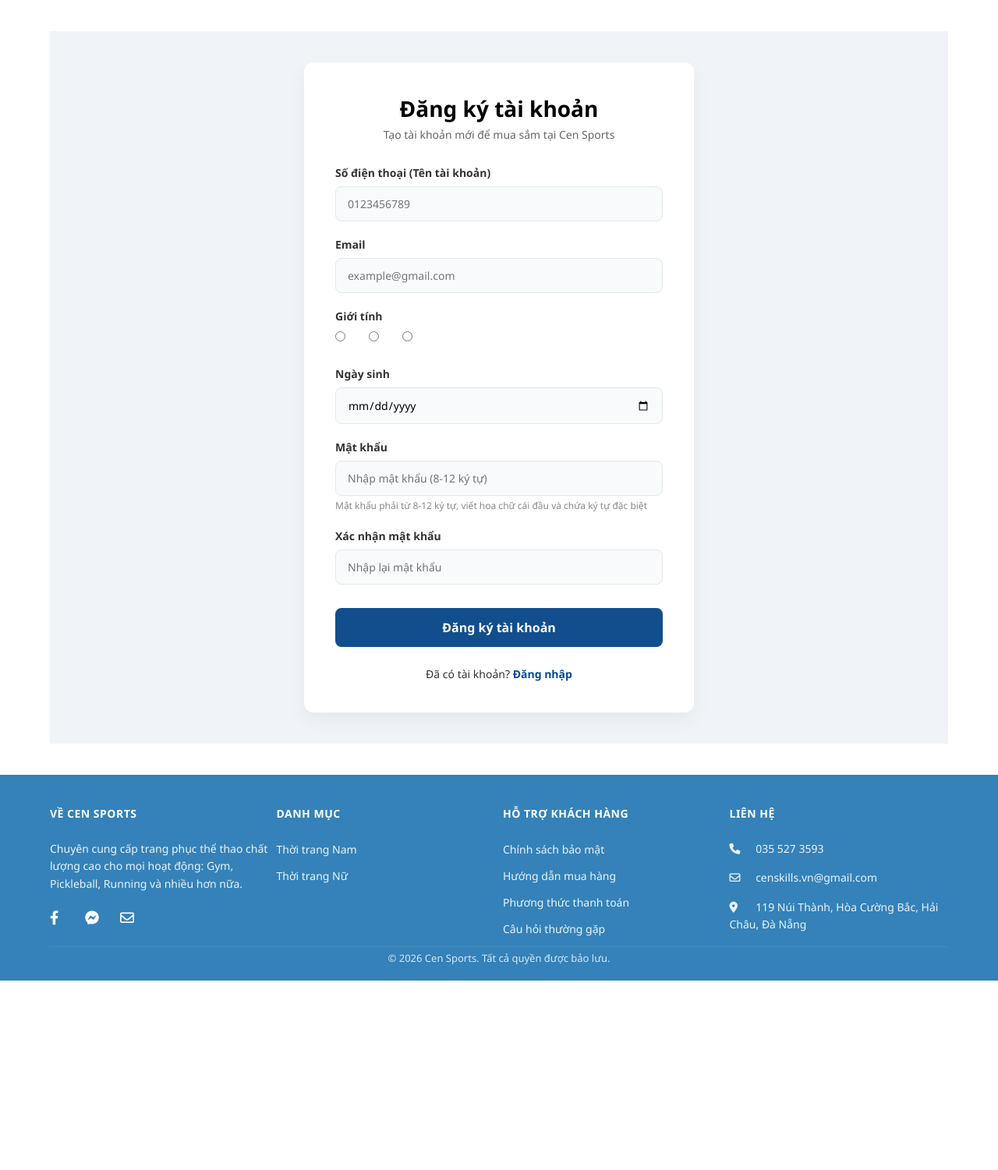
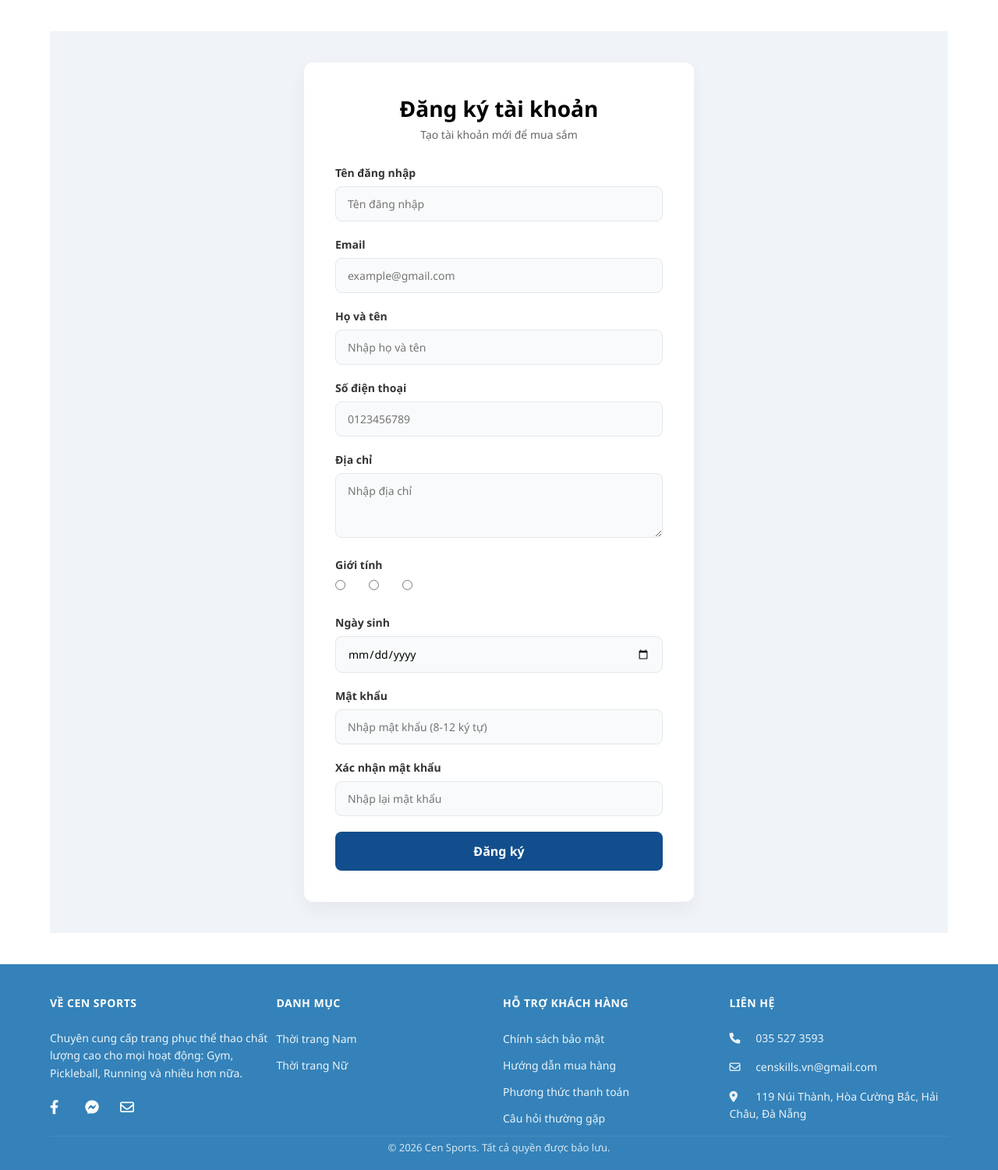
Before and after one commit to tiendung-nguyent/WebsiteThoiTrang_Django, a Django app: page /accounts/register/ in a window 1280 px wide. Shown: the part 76-1577 px from the top of the page at 78% size. Before the commit the page ends 1334 px from the top, so only its background shows below. Run offline with Django 5.2, Linux system fonts and the light colour scheme.

Commit message:
hellu ae 3h40

```diff
--- a/Nhom1_ChuDe1/accounts/forms.py
+++ b/Nhom1_ChuDe1/accounts/forms.py
@@ -2,38 +2,98 @@ from django import forms
 from django.contrib.auth.models import User
 from .models import Profile
 
+
 class UserRegistrationForm(forms.ModelForm):
-    password = forms.CharField(widget=forms.PasswordInput(attrs={'placeholder': 'Nhập mật khẩu (8-12 ký tự)'}))
-    confirm_password = forms.CharField(widget=forms.PasswordInput(attrs={'placeholder': 'Nhập lại mật khẩu'}))
+    password = forms.CharField(
+        widget=forms.PasswordInput(
+            attrs={'placeholder': 'Nhập mật khẩu (8-12 ký tự)'}
+        )
+    )
 
-    gender = forms.ChoiceField(choices=Profile.GENDER_CHOICES, widget=forms.RadioSelect)
-    birth_date = forms.DateField(widget=forms.DateInput(attrs={'type': 'date'}))
-    phone_number = forms.CharField(max_length=15, widget=forms.TextInput(attrs={'placeholder': '0123456789'}))
+    confirm_password = forms.CharField(
+        widget=forms.PasswordInput(
+            attrs={'placeholder': 'Nhập lại mật khẩu'}
+        )
+    )
+
+    full_name = forms.CharField(
+        max_length=100,
+        widget=forms.TextInput(
+            attrs={'placeholder': 'Nhập họ và tên'}
+        )
+    )
+
+    gender = forms.ChoiceField(
+        choices=Profile.GENDER_CHOICES,
+        widget=forms.RadioSelect
+    )
+
+    birth_date = forms.DateField(
+        widget=forms.DateInput(
+            attrs={'type': 'date'}
+        )
+    )
+
+    phone_number = forms.CharField(
+        max_length=15,
+        widget=forms.TextInput(
+            attrs={'placeholder': '0123456789'}
+        )
+    )
+
+    address = forms.CharField(
+        required=False,
+        widget=forms.Textarea(
+            attrs={
+                'placeholder': 'Nhập địa chỉ',
+                'rows': 3
+            }
+        )
+    )
 
     class Meta:
         model = User
         fields = ['username', 'email', 'password']
         widgets = {
-            'username': forms.TextInput(attrs={'placeholder': '0123456789'}),
-            'email': forms.EmailInput(attrs={'placeholder': 'example@gmail.com'}),
+            'username': forms.TextInput(
+                attrs={'placeholder': 'Tên đăng nhập'}
+            ),
+            'email': forms.EmailInput(
+                attrs={'placeholder': 'example@gmail.com'}
+            ),
         }
 
     def clean_confirm_password(self):
         password = self.cleaned_data.get('password')
         confirm_password = self.cleaned_data.get('confirm_password')
+
         if password and confirm_password and password != confirm_password:
             raise forms.ValidationError("Mật khẩu không khớp.")
+
         return confirm_password
+
+    def clean_phone_number(self):
+        phone_number = self.cleaned_data.get('phone_number', '').strip()
+
+        if not phone_number:
+            raise forms.ValidationError("Số điện thoại không được để trống.")
+
+        return phone_number
 
     def save(self, commit=True):
         user = super().save(commit=False)
         user.set_password(self.cleaned_data['password'])
+
         if commit:
             user.save()
+
             Profile.objects.create(
                 user=user,
                 gender=self.cleaned_data['gender'],
                 birth_date=self.cleaned_data['birth_date'],
-                phone_number=self.cleaned_data['phone_number']
+                phone_number=self.cleaned_data['phone_number'],
+                full_name=self.cleaned_data['full_name'],
+                address=self.cleaned_data['address']
             )
+
         return user
--- a/Nhom1_ChuDe1/accounts/views.py
+++ b/Nhom1_ChuDe1/accounts/views.py
@@ -2,28 +2,50 @@ from django.shortcuts import render, redirect
 from django.contrib.auth import logout
 from django.contrib.auth.decorators import login_required
 from .forms import UserRegistrationForm
+from .models import Profile
+
 
 def register(request):
     if request.method == 'POST':
         form = UserRegistrationForm(request.POST)
         if form.is_valid():
-            form.save()
+            user = form.save()
+
+            # Lấy dữ liệu thêm từ form
+            phone_number = form.cleaned_data.get('phone_number', '')
+            full_name = form.cleaned_data.get('full_name', '')
+            address = form.cleaned_data.get('address', '')
+
+            # Tạo hoặc cập nhật profile
+            profile, created = Profile.objects.get_or_create(user=user)
+            profile.phone_number = phone_number
+            profile.full_name = full_name
+            profile.address = address
+            profile.save()
+
             return redirect('register_success')
     else:
         form = UserRegistrationForm()
+
     return render(request, 'registration/register.html', {'form': form})
+
 
 def register_success(request):
     return render(request, 'registration/register_success.html')
 
+
 @login_required
 def profile(request):
-    # 'viewed_products' will be populated in quanLySanPham views
     viewed_products = request.session.get('viewed_products', [])
+
+    profile_obj, created = Profile.objects.get_or_create(user=request.user)
+
     return render(request, 'user/profile.html', {
         'user': request.user,
+        'profile': profile_obj,
         'viewed_products': viewed_products
     })
+
 
 def logout_view(request):
     logout(request)
--- a/Nhom1_ChuDe1/templates/registration/register.html
+++ b/Nhom1_ChuDe1/templates/registration/register.html
@@ -48,7 +48,8 @@
         color: #333;
     }
 
-    .form-group input {
+    .form-group input,
+    .form-group textarea {
         width: 100%;
         padding: 12px 15px;
         border: 1px solid #e1e8ed;
@@ -56,11 +57,6 @@
         background-color: #f9fafb;
         font-size: 14px;
         outline: none;
-        transition: border-color 0.3s;
-    }
-
-    .form-group input:focus {
-        border-color: #004a99;
     }
 
     .gender-group {
@@ -73,19 +69,6 @@
         display: flex;
         align-items: center;
         gap: 8px;
-        font-size: 14px;
-        color: #333;
-    }
-
-    .gender-option input {
-        width: auto;
-    }
-
-    .password-hint {
-        font-size: 12px;
-        color: #888;
-        margin-top: 5px;
-        line-height: 1.4;
     }
 
     .btn-register {
@@ -98,62 +81,57 @@
         font-size: 16px;
         font-weight: 600;
         cursor: pointer;
-        transition: background-color 0.3s;
-        margin-top: 10px;
     }
 
     .btn-register:hover {
         background-color: #0d3b6b;
     }
 
-    .login-link {
-        margin-top: 25px;
-        font-size: 14px;
-        color: #333;
-    }
-
-    .login-link a {
-        color: #004a99;
-        text-decoration: none;
-        font-weight: 600;
-    }
-
     .error-msg {
-        color: #d93025;
+        color: red;
         font-size: 13px;
-        margin-top: 5px;
-        display: block;
     }
 </style>
 
 <div class="register-container">
     <div class="register-card">
         <h2>Đăng ký tài khoản</h2>
-        <p class="subtitle">Tạo tài khoản mới để mua sắm tại Cen Sports</p>
+        <p class="subtitle">Tạo tài khoản mới để mua sắm</p>
 
         <form method="post">
             {% csrf_token %}
 
+            <!-- USERNAME -->
             <div class="form-group">
-                <label>Số điện thoại (Tên tài khoản)</label>
+                <label>Tên đăng nhập</label>
                 {{ form.username }}
-                {% if form.username.errors %}
-                    {% for error in form.username.errors %}
-                        <span class="error-msg">{{ error }}</span>
-                    {% endfor %}
-                {% endif %}
             </div>
 
+            <!-- EMAIL -->
             <div class="form-group">
                 <label>Email</label>
                 {{ form.email }}
-                {% if form.email.errors %}
-                    {% for error in form.email.errors %}
-                        <span class="error-msg">{{ error }}</span>
-                    {% endfor %}
-                {% endif %}
             </div>
 
+            <!-- HỌ TÊN -->
+            <div class="form-group">
+                <label>Họ và tên</label>
+                {{ form.full_name }}
+            </div>
+
+            <!-- SĐT -->
+            <div class="form-group">
+                <label>Số điện thoại</label>
+                {{ form.phone_number }}
+            </div>
+
+            <!-- ĐỊA CHỈ -->
+            <div class="form-group">
+                <label>Địa chỉ</label>
+                {{ form.address }}
+            </div>
+
+            <!-- GIỚI TÍNH -->
             <div class="form-group">
                 <label>Giới tính</label>
                 <div class="gender-group">
@@ -165,31 +143,29 @@
                 </div>
             </div>
 
+            <!-- NGÀY SINH -->
             <div class="form-group">
                 <label>Ngày sinh</label>
                 {{ form.birth_date }}
             </div>
 
+            <!-- PASSWORD -->
             <div class="form-group">
                 <label>Mật khẩu</label>
                 {{ form.password }}
-                <p class="password-hint">Mật khẩu phải từ 8-12 ký tự, viết hoa chữ cái đầu và chứa ký tự đặc biệt</p>
             </div>
 
+            <!-- CONFIRM PASSWORD -->
             <div class="form-group">
                 <label>Xác nhận mật khẩu</label>
                 {{ form.confirm_password }}
-                {% if form.confirm_password.errors %}
-                    {% for error in form.confirm_password.errors %}
-                        <span class="error-msg">{{ error }}</span>
-                    {% endfor %}
-                {% endif %}
             </div>
 
-            <button type="submit" class="btn-register">Đăng ký tài khoản</button>
+            <button type="submit" class="btn-register">
+                Đăng ký
+            </button>
         </form>
-
-        <p class="login-link">Đã có tài khoản? <a href="{% url 'login' %}">Đăng nhập</a></p>
     </div>
 </div>
+
 {% endblock %}
```
